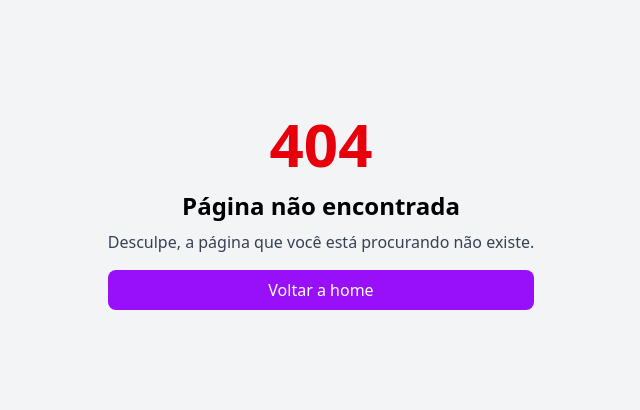
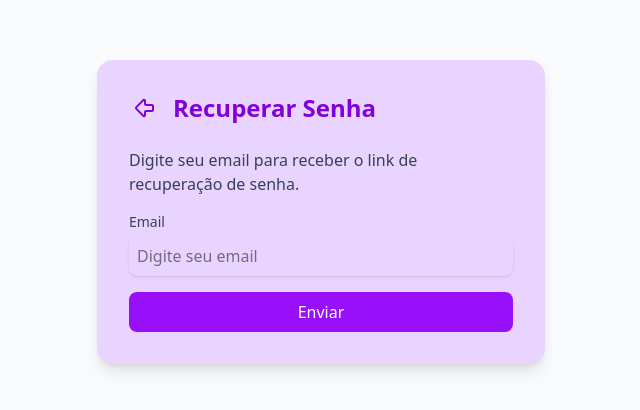
Before and after one commit to Challenge-Domina-No-Pe/Front-End, a React (Vite) app in the folder domina-no-pe/: page /recuperar-senha in a window 1280 px wide. Before the commit this address had no page. Shown: the part 188-598 px from the top of the page, without its empty margins (319-959 px from the left). Built offline with nearby package versions, Linux system fonts and the light colour scheme.

Commit message:
feat: recuperar senha

```diff
--- a/domina-no-pe/src/pages/Login.jsx
+++ b/domina-no-pe/src/pages/Login.jsx
@@ -50,6 +50,16 @@ export default function Login() {
             />
           </div>
 
+          {/* Esqueceu a senha */}
+    <div className="text-right mt-1">
+      <a
+        href="/recuperar-senha"
+        className="text-sm text-purple-600 hover:underline"
+      >
+        Esqueceu a senha?
+      </a>
+    </div>
+
           <button
             type="button"
             onClick={goHome}
--- /dev/null
+++ b/domina-no-pe/src/pages/RecuperarSenha.jsx
@@ -0,0 +1,60 @@
+import { useNavigate } from "react-router-dom";
+
+const GoBack = ({ size = 18 }) => (
+  <svg xmlns="http://www.w3.org/2000/svg" width="24" height="24" viewBox="0 0 24 24" fill="none" stroke="currentColor" stroke-width="2" stroke-linecap="round" stroke-linejoin="round" class="lucide lucide-arrow-big-left-icon lucide-arrow-big-left"><path d="M13 9a1 1 0 0 1-1-1V5.061a1 1 0 0 0-1.811-.75l-6.835 6.836a1.207 1.207 0 0 0 0 1.707l6.835 6.835a1 1 0 0 0 1.811-.75V16a1 1 0 0 1 1-1h6a1 1 0 0 0 1-1v-4a1 1 0 0 0-1-1z"/></svg>
+);
+
+export default function RecuperarSenha() {
+  const navigate = useNavigate();
+
+  const goBack = () => navigate("/login");
+
+  const handleSubmit = (e) => {
+    e.preventDefault();
+    const email = e.target.email.value;
+    if (!email) return; // já está coberto pelo required
+    // Aqui você poderia chamar sua API pra enviar o link de reset
+    alert(`Link de recuperação enviado para: ${email}`);
+  };
+
+  return (
+    <div className="flex flex-col items-center justify-center min-h-screen bg-gray-50 p-4">
+      <div className="bg-purple-200 shadow-lg rounded-2xl p-8 w-full max-w-md">
+        {/* Cabeçalho com ícone de voltar */}
+        <div className="flex items-center mb-6">
+          <button onClick={goBack} className="mr-3 p-1 hover:bg-purple-300 rounded-full">
+            {/* Ícone de voltar */}
+            <p className="w-6 h-6 text-purple-700"> <GoBack /> </p>
+          </button>
+          <h1 className="text-2xl font-bold text-purple-700">Recuperar Senha</h1>
+        </div>
+
+        <p className="text-gray-700 mb-4">
+          Digite seu email para receber o link de recuperação de senha.
+        </p>
+
+        <form onSubmit={handleSubmit} className="space-y-4">
+          <div>
+            <label className="block text-sm font-medium text-gray-700">
+              Email
+            </label>
+            <input
+              type="email"
+              name="email"
+              placeholder="Digite seu email"
+              required
+              className="mt-1 block w-full rounded-lg border-gray-300 shadow-sm p-2 focus:border-purple-500 focus:ring-purple-500"
+            />
+          </div>
+
+          <button
+            type="submit"
+            className="w-full bg-purple-600 text-white py-2 px-4 rounded-lg hover:bg-purple-700 transition"
+          >
+            Enviar
+          </button>
+        </form>
+      </div>
+    </div>
+  );
+}
--- a/domina-no-pe/src/routes/AppRoutes.jsx
+++ b/domina-no-pe/src/routes/AppRoutes.jsx
@@ -7,6 +7,7 @@ import CopaPabLayout from "../pages/layout/CopaPabLayout";
 
 import Home from "../pages/Home";
 import Login from "../pages/Login";
+import RecuperarSenha from "../pages/RecuperarSenha"
 import CriarConta from "../pages/CriarConta";
 import Noticias from "../pages/Noticias";
 import Peneiras from "../pages/Peneiras";
@@ -27,6 +28,10 @@ export const router = createBrowserRouter([
   {
     path: "/criar-conta",
     element: <CriarConta />,
+  },
+  {
+    path: "/recuperar-senha",
+    element: <RecuperarSenha />,
   },
   {
     path: "/",
```
